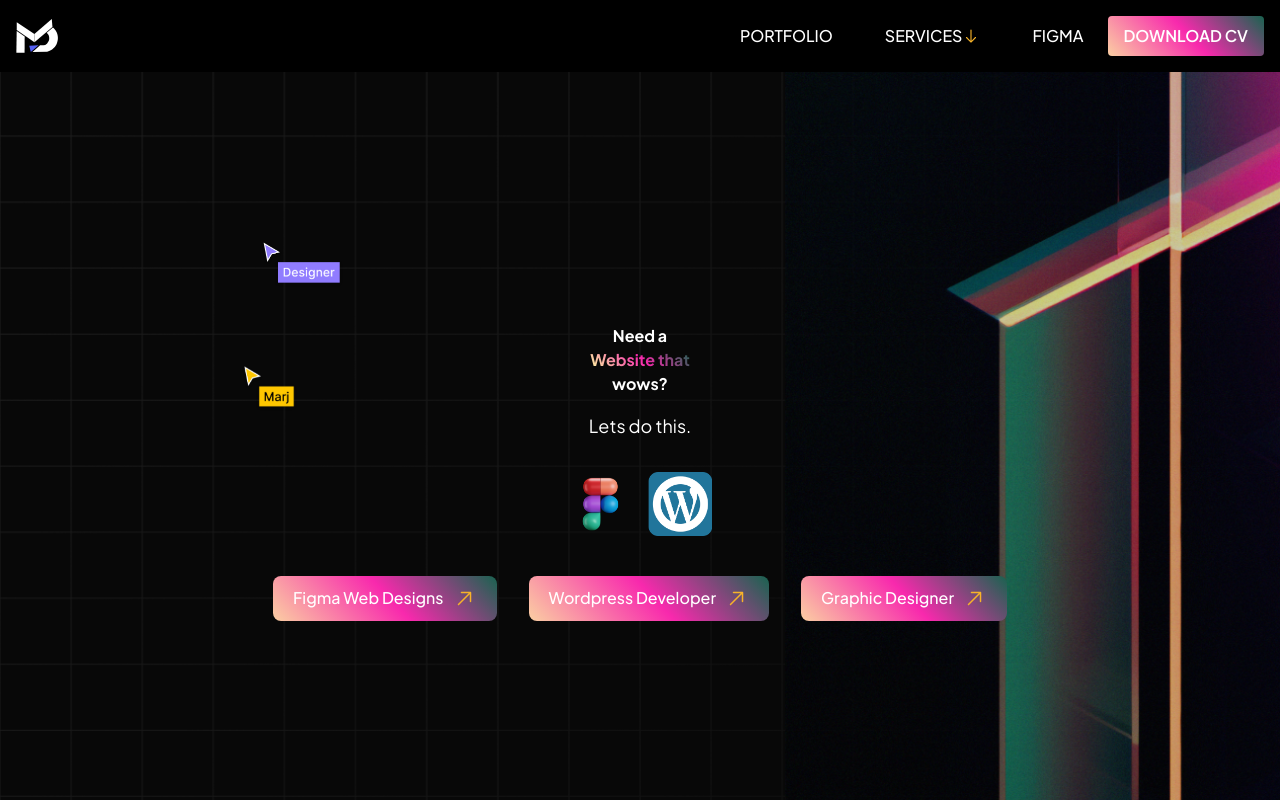
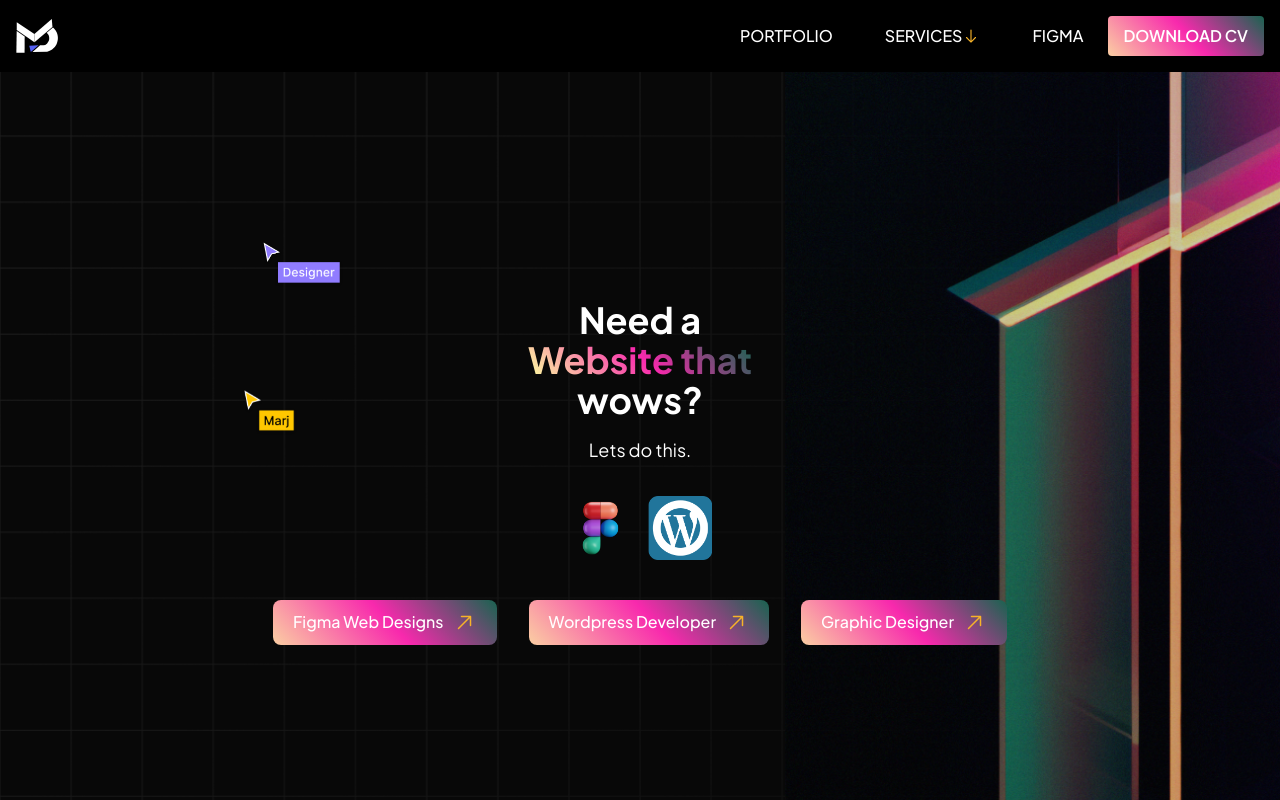
Before and after one commit to MarjonDoping/marj_portfolio, a React (Vite) app in the folder marjportfolio/marj-portfolio/: page / in a window 1280 px wide. Shown: the top 800 px of the page. Built offline with nearby package versions, Linux system fonts and the light colour scheme.

Commit message:
updated text hehe

```diff
--- a/marjportfolio/marj-portfolio/src/Page/HeroPage.jsx
+++ b/marjportfolio/marj-portfolio/src/Page/HeroPage.jsx
@@ -21,7 +21,7 @@ const HeroPage = () => {
         />
 
         <div className="text-center">
-          <h1 className="font-bold mb-4">
+          <h1 className="text-4xl font-bold mb-4">
             Need a <br />
             <span
               style={{
```
